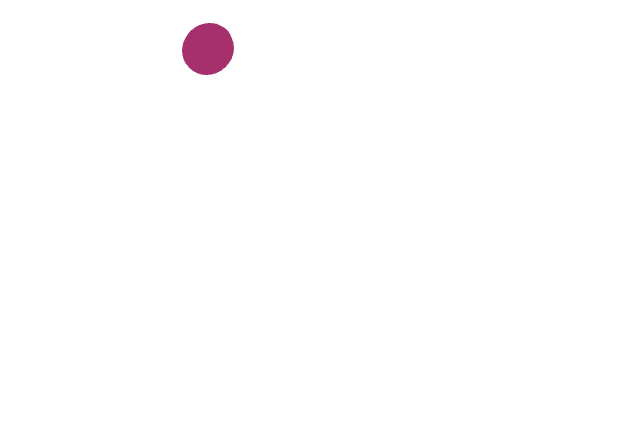
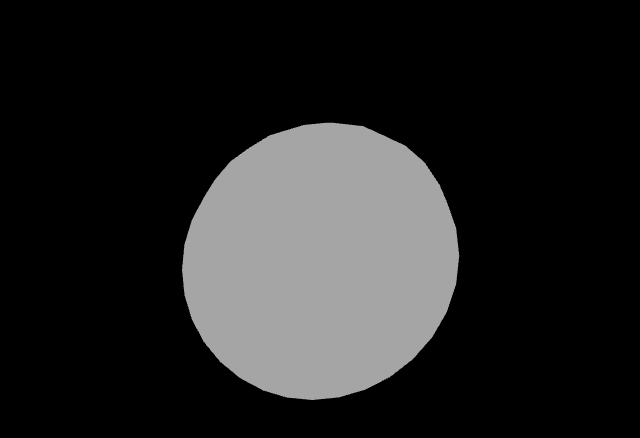
Before and after one commit to benled1/chat_scape, a Next.js app: page / in a window 1280 px wide. Shown: the top 438 px of the page, without its empty margins (458-1098 px from the left). Built offline with nearby package versions, Linux system fonts and the light colour scheme.

Commit message:
got a glowing sphere

```diff
--- a/src/app/components/ChannelNode.tsx
+++ b/src/app/components/ChannelNode.tsx
@@ -14,11 +14,17 @@ export interface ChannelNodeProps {
     onSelect: () => void; // when the user clicks the node after in focus (should open info panel)
 }
 
+
+// NOTE: each channel node has it's own glowing light. The intensity of this light scales with the size of the channel.
+// NOTE: each channel node has it's own size. The size of the node scales with the size of the channel.
+// NOTE: each channel node has it's own material which is the profile picture of the channel shrink wrapped around the sphere
+    // The profile photo should always be facing the camera.
 export default function ChannelNode(props: ChannelNodeProps) {
     return (
+
         <mesh position={[props.position.x, props.position.y, props.position.z]}>
             <sphereGeometry args={[props.sphereGeometry.radius,props.sphereGeometry.widthSegments,props.sphereGeometry.heightSegments]}></sphereGeometry>
-            <meshStandardMaterial color="hotpink" transparent />
+            <meshStandardMaterial color="white" emissive="white" emissiveIntensity={0.3} />
         </mesh>
     );
 };
--- a/src/app/components/Scene.tsx
+++ b/src/app/components/Scene.tsx
@@ -7,8 +7,17 @@ import ChannelNode from './ChannelNode';
 export default function Scene() {
   return (
     <div id="canvas-container">
-        <Canvas>
-            <ambientLight></ambientLight>
+        <Canvas
+            style={{
+                position: 'fixed',   // so it sits on top
+                top: 0,
+                left: 0,
+                width: '100vw',      // full viewport width
+                height: '100vh',     // full viewport height
+                overflow: 'hidden',  // just in case
+            }}
+        >
+            <color attach="background" args={['black']}></color>
             <ChannelNode
                 channelName='test'
                 sphereGeometry={{
```
